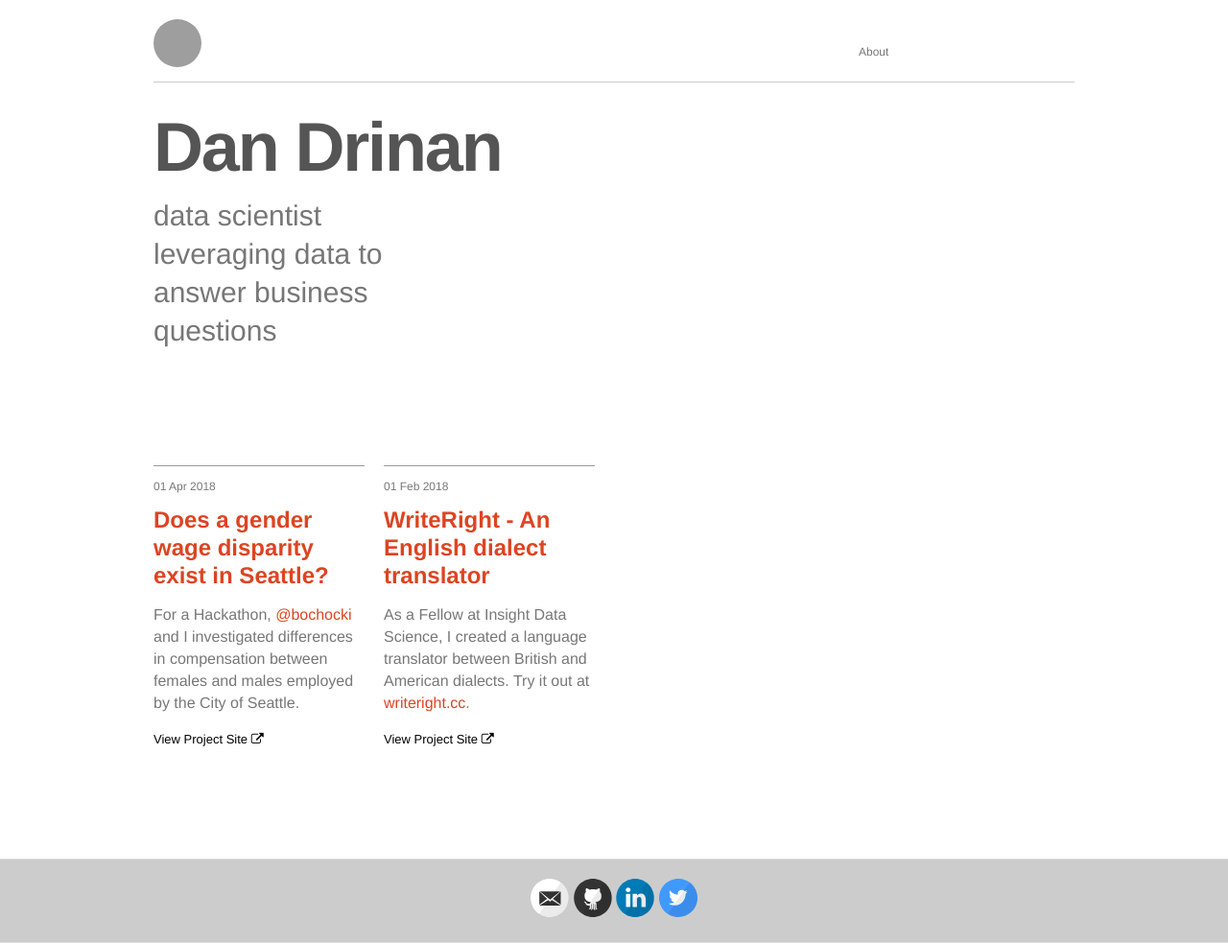
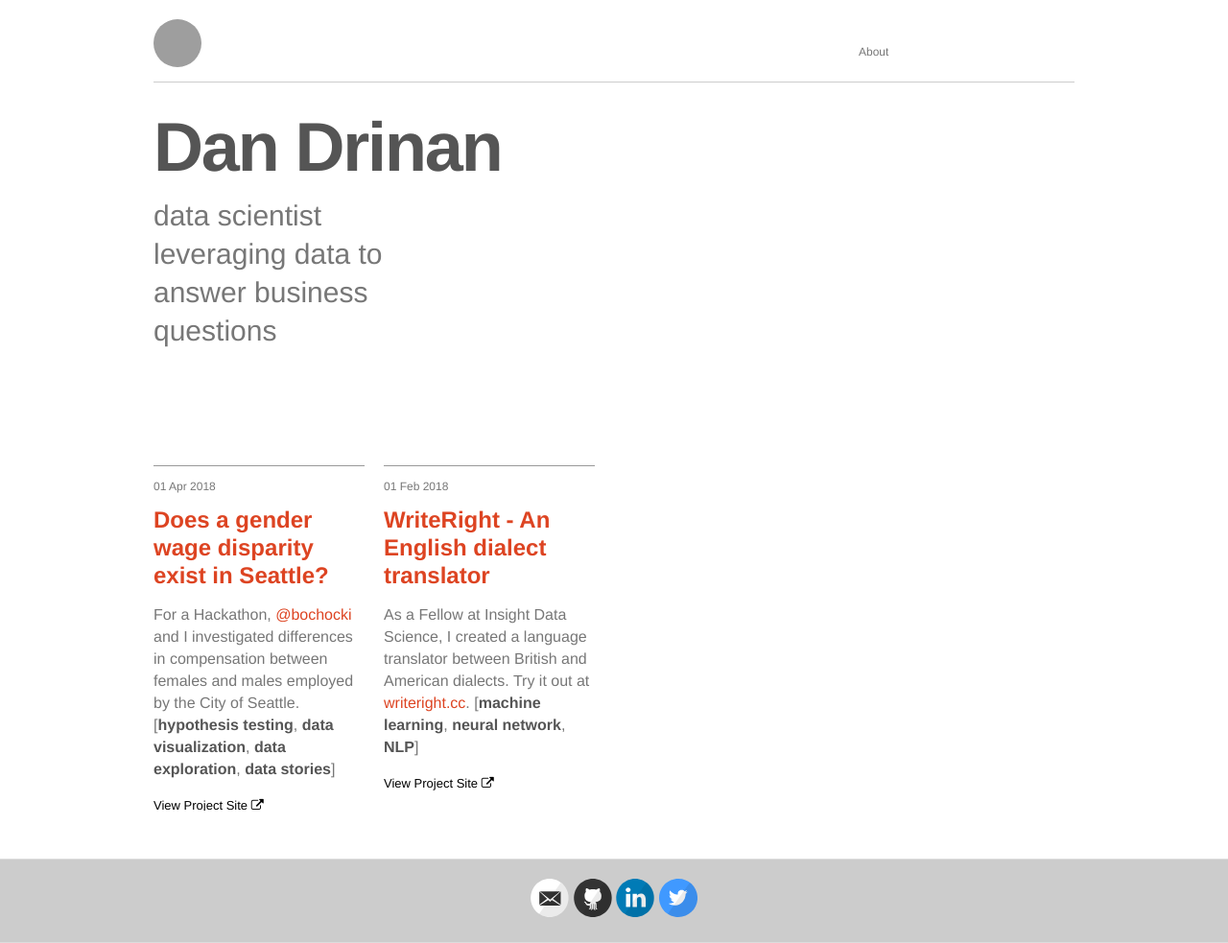
Before and after one commit to drinandan/drinandan.github.io, a Jekyll site: the page built from index.html, in a window 1280 px wide. Shown: the whole page at 96% size. Built offline with Jekyll 4.4.1, drawn with Linux system fonts in a browser that asks for light colours; nearby versions of some CDN libraries; grey boxes are pictures that could not be loaded.

Commit message:
added key words to a post

```diff
--- a/_posts/2018-02-01-English-dialect-translator.md
+++ b/_posts/2018-02-01-English-dialect-translator.md
@@ -1,7 +1,7 @@
 ---
 layout: post
 title: WriteRight - An English dialect translator
-desc: As a Fellow at Insight Data Science, I created a language translator between British and American dialects. Try it out at <a href="http://writeright.cc">writeright.cc</a>.
+desc: As a Fellow at Insight Data Science, I created a language translator between British and American dialects. Try it out at <a href="http://writeright.cc">writeright.cc</a>. [<b>machine learning</b>, <b>neural network</b>, <b>NLP</b>]
 proj-url: https://github.com/drinandan/insight-project/blob/master/2018.01.19_create_language_vectors_using_large_corpora.ipynb
 proj-num: 04
 ---
--- a/_posts/2018-04-01-Gender-wage-discrepancy-in-the-City-of-Seattle.md
+++ b/_posts/2018-04-01-Gender-wage-discrepancy-in-the-City-of-Seattle.md
@@ -1,7 +1,7 @@
 ---
 layout: post
 title: Does a gender wage disparity exist in Seattle?
-desc: For a Hackathon, <a href="https://github.com/bochocki">@bochocki</a> and I investigated differences in compensation between females and males employed by the City of Seattle.
+desc: For a Hackathon, <a href="https://github.com/bochocki">@bochocki</a> and I investigated differences in compensation between females and males employed by the City of Seattle. [<b>hypothesis testing</b>, <b>data visualization</b>, <b>data exploration</b>, <b>data stories</b>]
 proj-url: https://github.com/drinandan/seattle_gender_pay_disparity
 proj-num: 03
 ---
```
